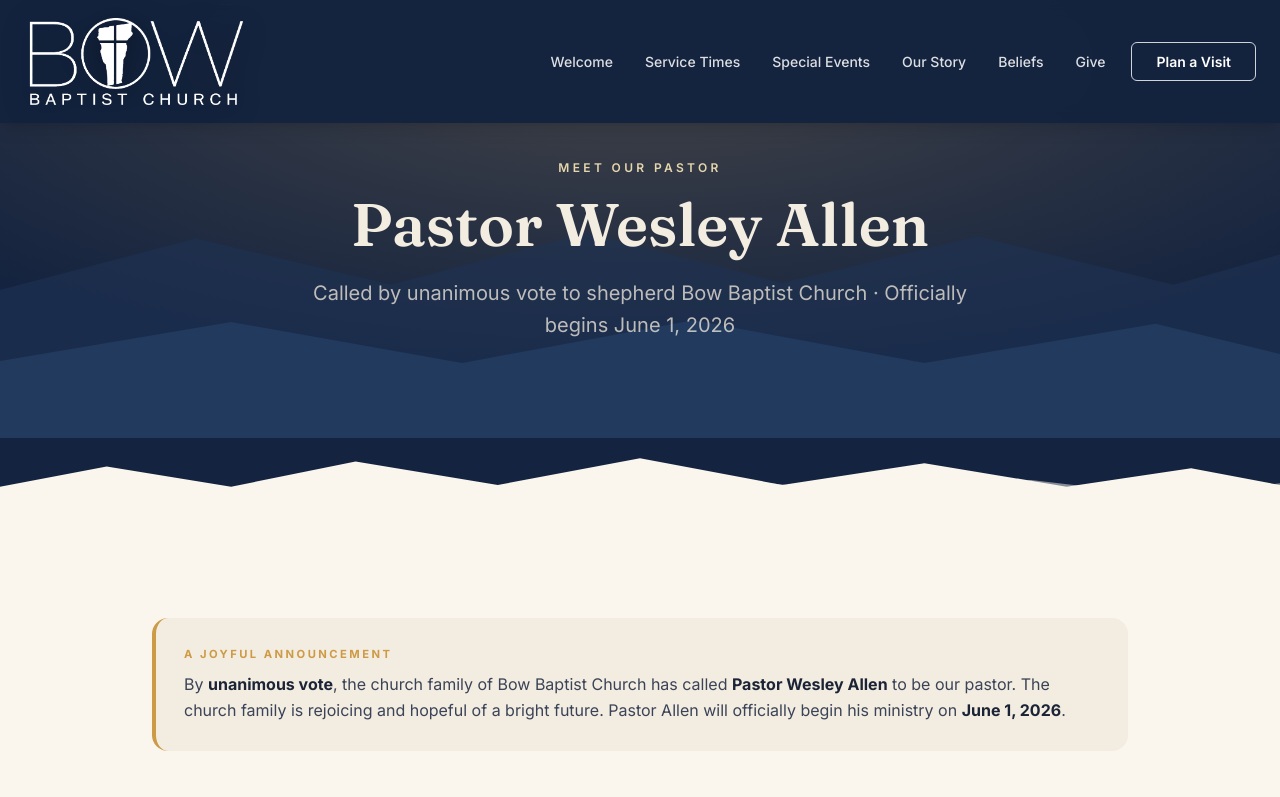
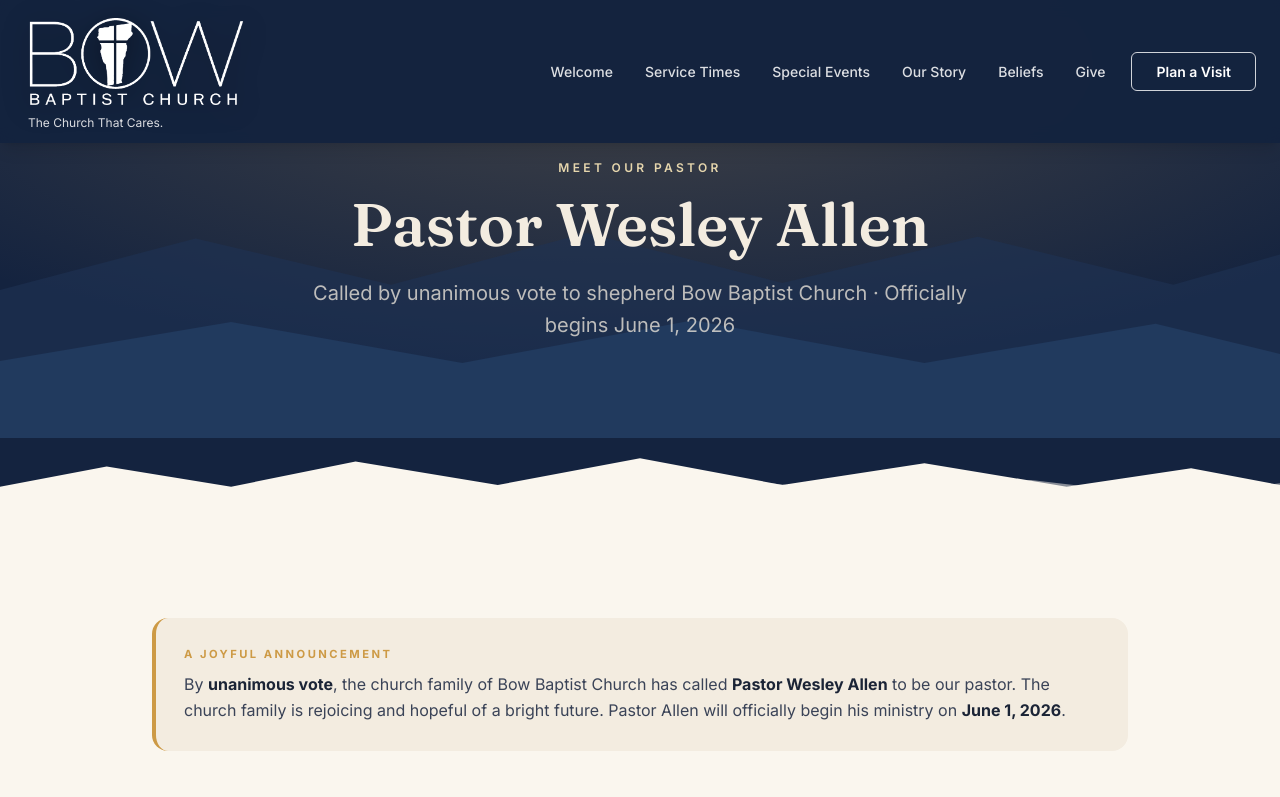
Before and after one commit to edesent/bowbaptist, a Next.js app: page /pastor in a window 1280 px wide. Shown: the top 797 px of the page. Built offline with nearby package versions, Linux system fonts and the light colour scheme; grey boxes are pictures that could not be loaded.

Commit message:
Added The Church That Cares under the top-left logo

```diff
--- a/src/components/Navbar.tsx
+++ b/src/components/Navbar.tsx
@@ -66,11 +66,14 @@
           className="flex items-center text-white"
           aria-label="Bow Baptist Church — home"
         >
-          <img
-            src="/logo-white.png"
-            alt="Bow Baptist Church"
-            className="w-[205px] sm:w-[225px] h-auto object-contain drop-shadow-[0_3px_14px_rgba(0,0,0,0.45)]"
-          />
+          <div className="flex flex-col items-start">
+            <img
+              src="/logo-white.png"
+              alt="Bow Baptist Church"
+              className="w-[205px] sm:w-[225px] h-auto object-contain drop-shadow-[0_3px_14px_rgba(0,0,0,0.45)]"
+            />
+            <span className="text-[11px] sm:text-xs text-white/85 mt-1 ml-1">The Church That Cares.</span>
+          </div>
         </a>
 
         <ul className="hidden lg:flex items-center gap-1">
```
